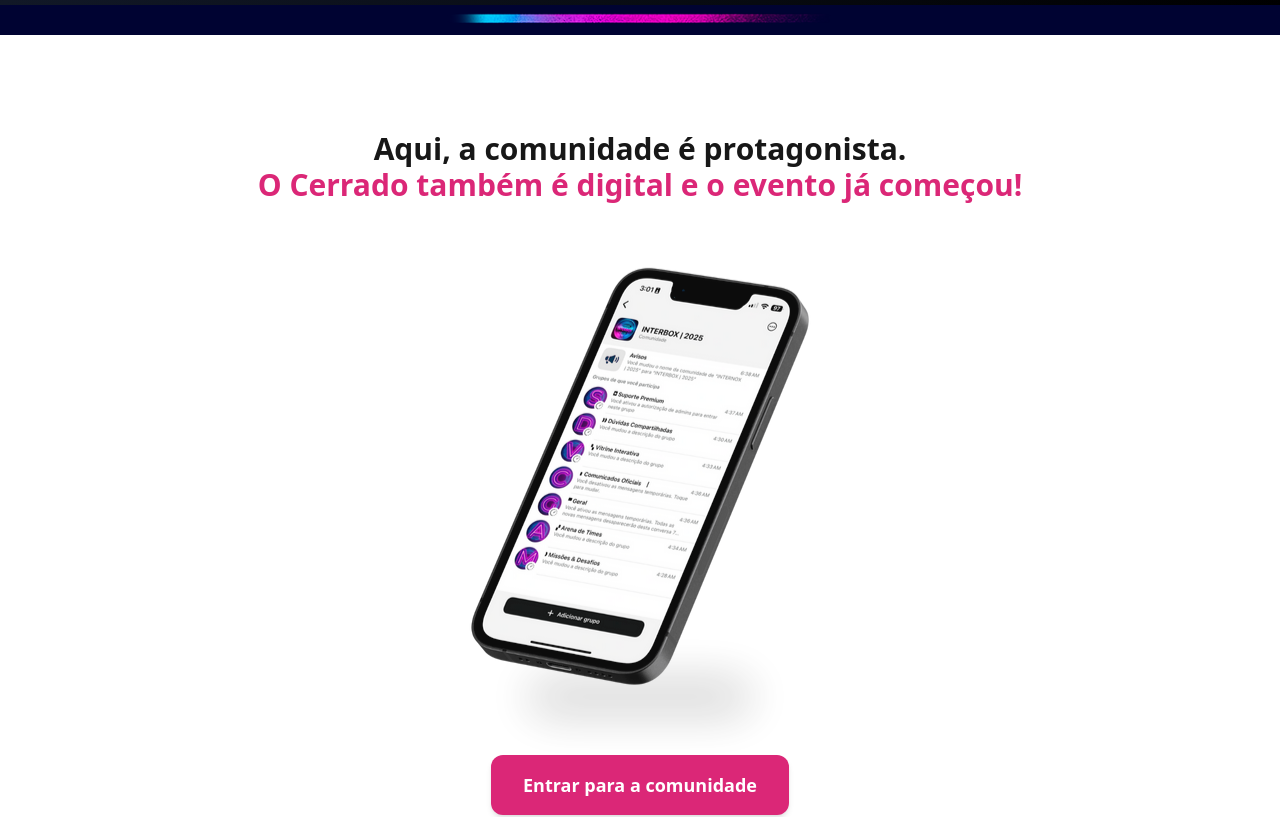
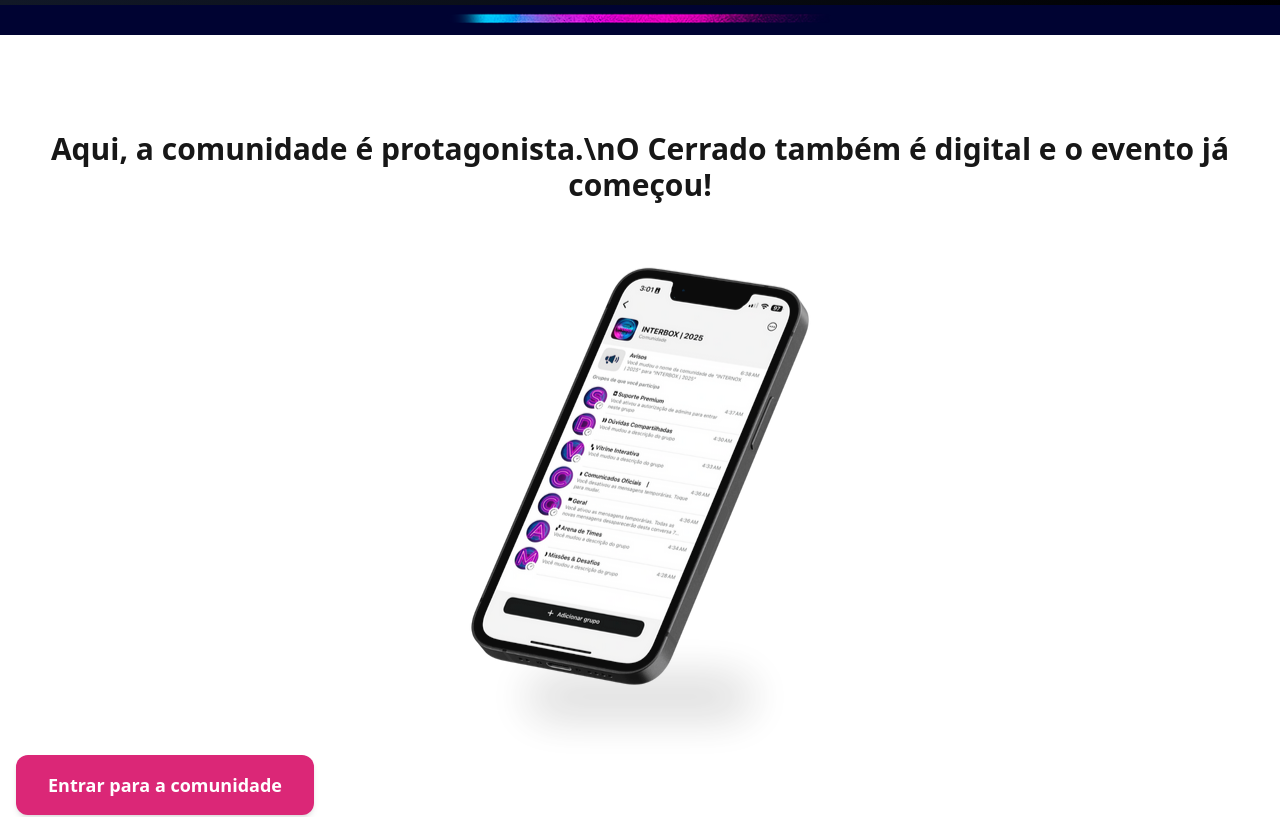
Before and after one commit to box-app-gyn/box-app, a Next.js app: page / in a window 1280 px wide. Shown: the part 2480-3297 px from the top of the page. Built offline with nearby package versions, Linux system fonts and the light colour scheme; no server answers; the database is empty.

Commit message:
Correção do componente Beneficios.tsx - ajustes de tipagem React

```diff
--- a/components/Beneficios.tsx
+++ b/components/Beneficios.tsx
@@ -7,12 +7,12 @@
 export default function Beneficios() {
   return (
     <section className="relative w-full flex flex-col items-center justify-center py-24 px-4 bg-white overflow-visible">
-      {/* Texto aspiracional */}
-      <h3 className="text-2xl md:text-3xl font-bold text-center mb-16 text-neutral-900 z-10">
-        Aqui, a comunidade é protagonista.<br />
-        <span className="text-pink-600 font-extrabold">O Cerrado também é digital e o evento já começou!</span>
+      <div>
+        <h3 className="text-2xl md:text-3xl font-bold text-center mb-16 text-neutral-900 z-10 whitespace-pre-line">
+          <span>
+            Aqui, a comunidade é protagonista.\nO Cerrado também é digital e o evento já começou!
+          </span>
         </h3>
-      {/* Celular flutuando sobreposto */}
         <div className="w-full flex justify-center items-center pointer-events-none select-none mb-12">
           <motion.div
             initial={{ y: 0, opacity: 0.95 }}
@@ -21,9 +21,7 @@
             className="relative z-30"
             style={{ pointerEvents: 'none' }}
           >
-          {/* Sombra inferior customizada */}
             <div className="absolute left-1/2 -bottom-6 -translate-x-1/2 w-56 h-8 bg-black/30 blur-xl rounded-full opacity-70 z-0" />
-          {/* Mockup do celular */}
             <Image
               src="/images/cellphone.png"
               alt="Comunidade Interbox"
@@ -34,7 +32,6 @@
               style={{ width: 'auto', height: 'auto' }}
             />
           </motion.div>
-
         </div>
         <GamifiedCTA
           href="https://chat.whatsapp.com/FHTqm0l36kc7RWYWMw1Kiz"
@@ -43,8 +40,7 @@
         >
           Entrar para a comunidade
         </GamifiedCTA>
-
-
+      </div>
     </section>
   );
 }
```
Lines whose indentation alone changed are shown as unchanged.
